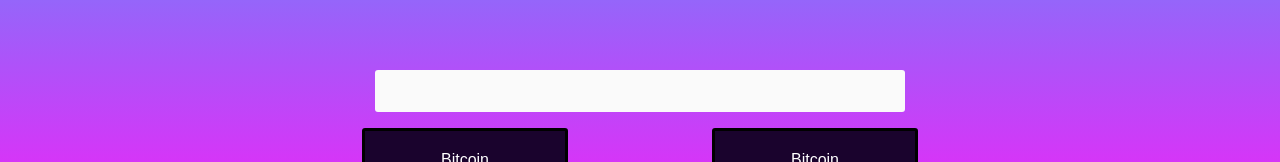
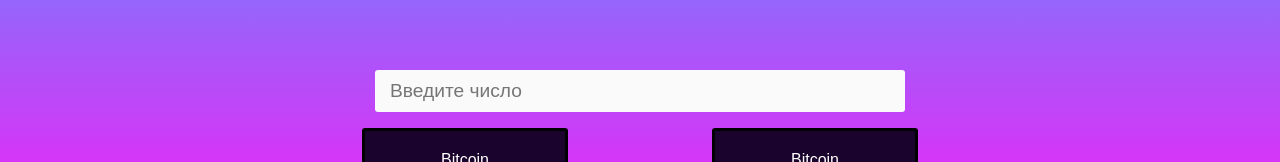
Before and after one commit to Ruslan1410/itProger-CryptoProgram-, a Vue app: page / in a window 1280 px wide. Shown: the part 376-538 px from the top of the page. Built offline with nearby package versions, Linux system fonts and the light colour scheme.

Commit message:
program crypto

```diff
--- a/src/App.vue
+++ b/src/App.vue
@@ -1,6 +1,7 @@
 <template>
   <h1>CRYPTO</h1>
-  <Input />
+  <Input :changeAmout="changeAmout" />
+
   <div className="selectors">
   <Selector />
   <Selector />
@@ -12,7 +13,17 @@ import Input from './components/Input.vue'
 import Selector from './components/Selector.vue'
 
 export default {
-    components: { Input, Selector }
+    components: { Input, Selector },
+    data() {
+      return {
+        amout: 0
+      }
+    },
+    methods: {
+      changeAmout(val){
+
+      }
+    },
 }
 
 
--- a/src/components/Input.vue
+++ b/src/components/Input.vue
@@ -1,10 +1,15 @@
 <template>
-    <input type="number">
+    <input type="number" @input="changeAmout($event.target.value)" placeholder="Введите число">
 </template>
 
 <script>
 export default {
-
+    props: {
+        changeAmout: {
+            type: Function,
+            required: true
+        }
+    }
 }
 </script>
 
```
